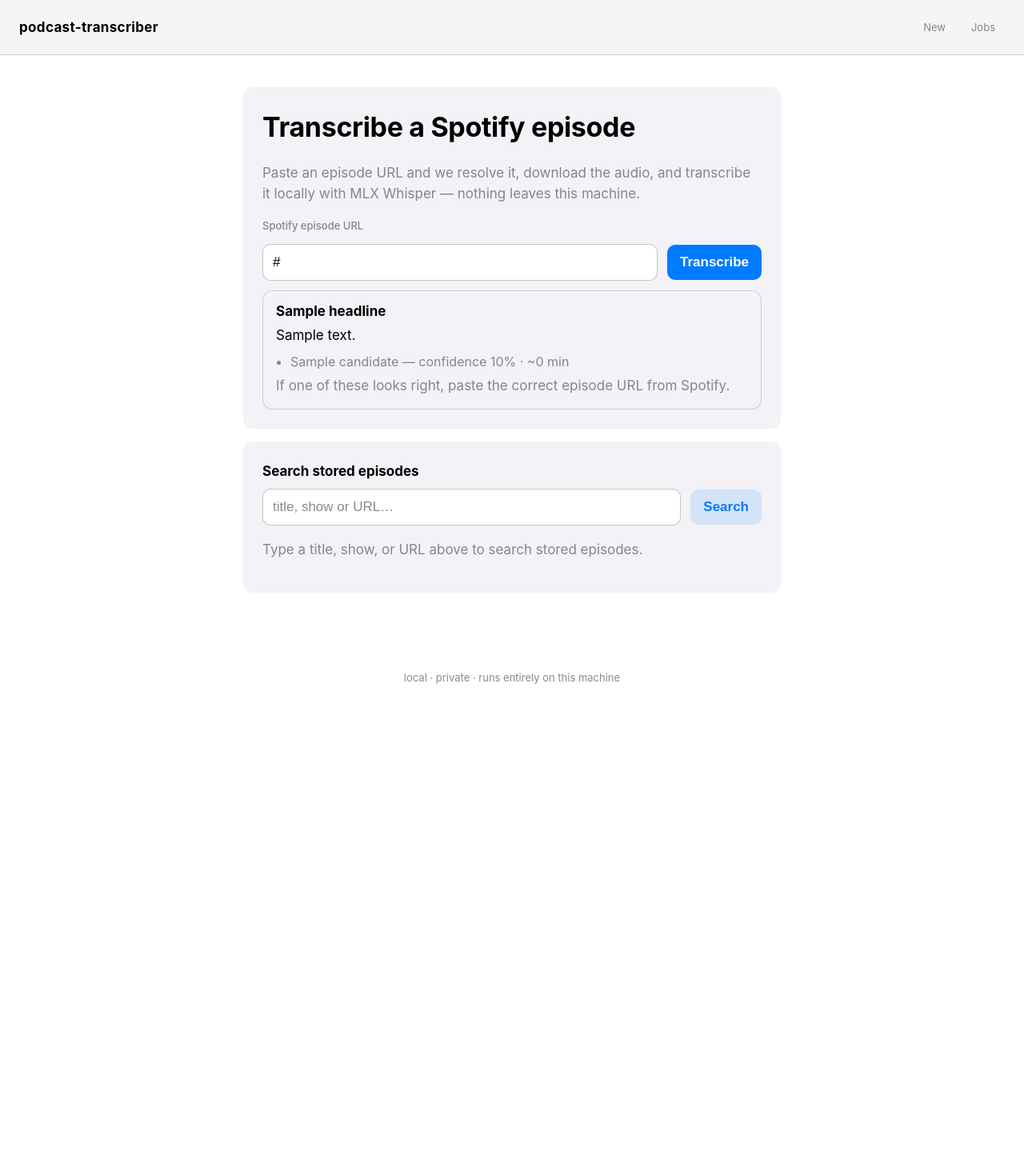
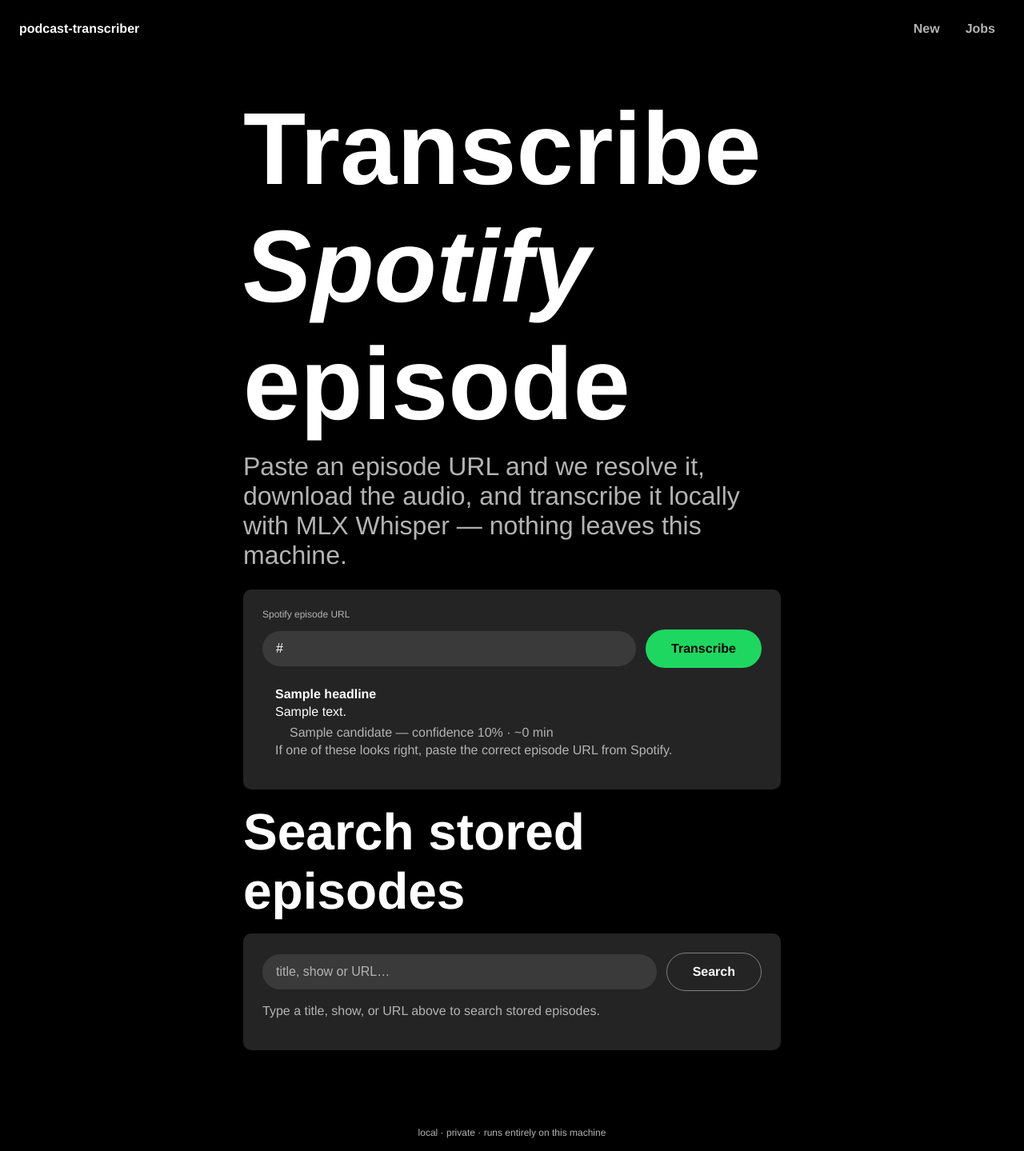
Before and after one commit to donovinsims/spotty, a FastAPI app: template src/podcast_transcriber/web/templates/index.html in a window 1280 px wide. Shown: the whole page at 80% size. Before the commit the page ends 855 px from the top, so only its background shows below. Run offline with FastAPI, Linux system fonts and the light colour scheme; the template is opened without the code that fills it: most values are stand-ins (such as "Sample title", 1, 10 or a date in 2020).

Commit message:
style(web): Spotify design language — black stage, 128px/900 hero with oblique word, #1ED760 pill CTAs, flat #242424 cards, no panel borders

```diff
--- a/src/podcast_transcriber/web/static/style.css
+++ b/src/podcast_transcriber/web/static/style.css
@@ -1,118 +1,83 @@
-/* podcast-transcriber — web UI. Plain CSS, iOS-semantic tokens,
-   dark-first with automatic light/dark selection. */
+/* podcast-transcriber — web UI. Spotify design language:
+   pure-black stage, 128px/900 hero with one word in the oblique cut,
+   full-range weight use (900 → 300), #1ED760 green for the filled pill
+   CTA only, flat #242424 cards, no panel borders, platform default sans
+   (Helvetica Neue / Helvetica / Arial) at normal line-height and tracking. */
 
 :root {
-  /* iOS semantic colors — dark values; the no-preference fallback
-     renders the dark look. Light values are set per scheme below. */
-  --ios-system-background: #000000;
-  --ios-secondary-system-background: #1c1c1e;
-  --ios-tertiary-system-background: #2c2c2e;
-  --ios-label: #ffffff;
-  --ios-secondary-label: rgba(235, 235, 245, 0.6);
-  --ios-separator: rgba(56, 56, 56, 0.4);
-  --ios-system-fill: rgba(120, 120, 128, 0.32);
-  --ios-tint: #0a84ff; /* systemBlue, dark */
-  --ios-indigo: #5e5ce6; /* systemIndigo, dark */
+  /* Surfaces — the depth step: #000000 → #121212 → #222326 → #242424 */
+  --bg: #000000;
+  --bg-soft: #121212;
+  --card-2: #222326;
+  --card: #242424;
 
-  /* Dynamic Type scale (M6 remapped to iOS semantics) */
-  --ios-type-display: 2.125rem; /* Large Title 34 */
-  --ios-type-headline: 1.0625rem; /* Headline 17, semibold */
-  --ios-type-body: 1.0625rem; /* Body 17 */
-  --ios-type-callout: 1rem; /* Callout 16 */
-  --ios-type-subhead: 0.9375rem; /* Subhead 15 */
-  --ios-type-footnote: 0.8125rem; /* Footnote 13 */
-  --ios-type-caption: 0.75rem; /* Caption 12 */
-  --ios-type-caption2: 0.6875rem; /* Caption2 11 */
+  /* Text */
+  --text: #ffffff;
+  --muted: #b3b3b3;
+  --muted-2: #a7a7a7;
+  --muted-3: #919496;
 
-  /* Spacing scale (M7 remapped to iOS semantics) */
-  --space-0: 2px;
-  --space-1: 4px;
-  --space-2: 8px;
-  --space-3: 12px;
-  --space-4: 16px;
-  --space-5: 24px;
-  --space-6: 32px;
+  /* Accent — the filled pill CTA, and only that */
+  --accent: #1ed760;
+  --accent-ink: #000000;
 
-  /* Legacy aliases remapped to the semantic tokens above */
-  --bg: var(--ios-system-background);
-  --bg-soft: var(--ios-secondary-system-background);
-  --card: var(--ios-secondary-system-background);
-  --card-2: var(--ios-tertiary-system-background);
-  --border: var(--ios-separator);
-  --text: var(--ios-label);
-  --muted: var(--ios-secondary-label);
-  --accent: var(--ios-tint);
-  --accent-ink: #ffffff;
-  --ok: #30d158; /* systemGreen, dark */
-  --warn: #ff9f0a; /* systemOrange, dark */
-  --err: #ff453a; /* systemRed, dark */
-  --pending: #0a84ff; /* systemBlue, dark */
-  --running: var(--ios-indigo);
-  --radius: 12px; /* iOS grouped-surface radius */
-  --radius-sm: 10px; /* buttons / inputs / list items */
-  --touch-target: 44px; /* iOS minimum interactive height */
-  --ts-col: 84px; /* transcript timestamp column */
-  --meta-col: 110px; /* episode meta label column */
-  --progress-height: 6px; /* UIProgressView-style track height */
+  /* The only 1px border in the system is the outline button */
+  --border-outline: #7f7f7f;
+  --overlay-white-10: rgba(255, 255, 255, 0.10);
+
+  /* Status accents (badge fills, progress, alerts) */
+  --ok: #1ed760;
+  --warn: #ffc862;
+  --err: #ff453a;
+  --pending: #576dd6;
+  --running: #7358ff;
+
+  /* Editorial palette — plan cards and imagery only, never chrome */
+  --ep-pink: #ffd2d7;
+  --ep-lilac: #c4b1d4;
+  --ep-periwinkle: #576dd6;
+  --ep-blue: #0d72ea;
+  --ep-olive: #5f8008;
+  --ep-violet: #7358ff;
+
+  /* Type — platform default sans; line-height and tracking stay normal
+     at every size, including 128px. */
+  --font-display: "Helvetica Neue", Helvetica, Arial, sans-serif;
+  --font-body: "Helvetica Neue", Helvetica, Arial, sans-serif;
+  --type-hero: clamp(2.75rem, 11vw, 8rem); /* 128px hero */
+  --type-section: clamp(2rem, 8vw, 4rem);  /* 64px section */
+  --type-editorial: 3rem;                  /* 48px editorial h2 */
+  --type-lead: 2rem;                       /* 32px lead, weight 300 */
+  --type-subhead: 1.5rem;                  /* 24px sub-heading, weight 300 */
+  --type-body: 1rem;                       /* 16px body */
+  --type-caption: 0.75rem;                 /* 12px fine print */
+
+  /* Spacing */
+  --sp-1: 4px;
+  --sp-2: 8px;
+  --sp-3: 12px;
+  --sp-4: 16px;
+  --sp-5: 24px;
+  --sp-6: 32px;
+
+  /* Metrics */
   --container-max: 720px;
   --page-bottom-pad: 64px;
-  --field-basis: 260px; /* form control flex-basis */
-  --search-basis: 200px; /* inline search field flex-basis */
-  --field-bg: var(--ios-system-fill); /* dark: fill-style field */
-  --field-border: var(--ios-separator);
-  /* type scale (M6) */
-  --text-display: var(--ios-type-display);
-  --text-section: var(--ios-type-headline);
-  --text-body: var(--ios-type-body);
-  --text-callout: var(--ios-type-callout);
-  --text-caption: var(--ios-type-footnote);
-  --text-caption2: var(--ios-type-caption2);
-  /* spacing tokens (M7) */
-  --sp-1: var(--space-1);
-  --sp-2: var(--space-2);
-  --sp-3: var(--space-3);
-  --sp-4: var(--space-4);
-  --sp-5: var(--space-5);
-}
+  --touch-target: 44px;
+  --nav-height: 72px;
+  --ts-col: 84px;
+  --meta-col: 110px;
+  --progress-height: 6px;
+  --field-basis: 260px;
+  --search-basis: 200px;
 
-@media (prefers-color-scheme: light) {
-  :root {
-    --ios-system-background: #ffffff;
-    --ios-secondary-system-background: #f2f2f7;
-    --ios-tertiary-system-background: #f2f2f7;
-    --ios-label: #000000;
-    --ios-secondary-label: rgba(60, 60, 67, 0.6);
-    --ios-separator: rgba(198, 198, 200, 0.8);
-    --ios-system-fill: rgba(120, 120, 128, 0.2);
-    --ios-tint: #007aff; /* systemBlue, light */
-    --ios-indigo: #5856d6; /* systemIndigo, light */
-    --ok: #34c759; /* systemGreen, light */
-    --warn: #ff9500;
-    --err: #ff3b30;
-    --pending: #007aff;
-    --field-bg: #ffffff; /* iOS light field: white with gray hairline */
-    --field-border: rgba(60, 60, 67, 0.29);
-  }
-}
+  /* Radius */
+  --radius-card: 10px;
+  --radius-lg: 24px;
+  --radius-pill: 9999px;
 
-@media (prefers-color-scheme: dark) {
-  :root {
-    --ios-system-background: #000000;
-    --ios-secondary-system-background: #1c1c1e;
-    --ios-tertiary-system-background: #2c2c2e;
-    --ios-label: #ffffff;
-    --ios-secondary-label: rgba(235, 235, 245, 0.6);
-    --ios-separator: rgba(56, 56, 56, 0.4);
-    --ios-system-fill: rgba(120, 120, 128, 0.32);
-    --ios-tint: #0a84ff;
-    --ios-indigo: #5e5ce6;
-    --ok: #30c759;
-    --warn: #ff9f0a;
-    --err: #ff453a;
-    --pending: #0a84ff;
-    --field-bg: var(--ios-system-fill);
-    --field-border: var(--ios-separator);
-  }
+  /* Motion — the house curve */
+  --ease-house: cubic-bezier(0.3, 0, 0, 1);
 }
 
 * { box-sizing: border-box; }
@@ -123,14 +88,15 @@
   margin: 0;
   background: var(--bg);
   color: var(--text);
-  font-family: -apple-system, BlinkMacSystemFont, "Segoe UI", Roboto, Helvetica,
-    Arial, sans-serif;
-  line-height: 1.55;
-  font-size: var(--text-body);
+  font-family: var(--font-body);
+  font-size: var(--type-body);
+  line-height: normal;
+  -webkit-font-smoothing: antialiased;
   min-height: 100vh;
 }
 
-a { color: var(--accent); text-decoration: none; }
+/* Links are white — green is never a link colour. */
+a { color: var(--text); text-decoration: none; }
 a:hover { text-decoration: underline; }
 
 .muted { color: var(--muted); }
@@ -157,13 +123,9 @@
   align-items: center;
   justify-content: space-between;
   gap: var(--sp-3);
-  padding: var(--sp-3) var(--sp-5);
-  /* iOS translucent blur bar; falls back to solid bg-soft. */
-  background: var(--bg-soft);
-  background: color-mix(in srgb, var(--bg-soft) 78%, transparent);
-  -webkit-backdrop-filter: saturate(180%) blur(20px);
-  backdrop-filter: saturate(180%) blur(20px);
-  border-bottom: 1px solid var(--border);
+  height: var(--nav-height);
+  padding: 0 var(--sp-5);
+  background: #000000;
   position: sticky;
   top: 0;
   z-index: 10;
@@ -171,29 +133,34 @@
 
 .brand {
   font-weight: 700;
-  letter-spacing: 0.02em;
   color: var(--text);
-  font-size: var(--text-section);
+  font-size: var(--type-body);
+  line-height: normal;
+  letter-spacing: normal;
 }
 .brand:hover { text-decoration: none; }
 
 .topnav { display: flex; gap: var(--sp-2); }
 .topnav a {
   color: var(--muted);
-  padding: var(--sp-1) var(--sp-3);
-  border-radius: 999px;
-  font-size: var(--text-caption);
+  padding: var(--sp-2) var(--sp-3);
+  border-radius: var(--radius-pill);
+  font-size: var(--type-body);
+  font-weight: 700;
+  line-height: normal;
   min-height: var(--touch-target);
   display: inline-flex;
   align-items: center;
+  -webkit-tap-highlight-color: transparent;
+  transition: background-color 0.15s var(--ease-house), color 0.15s var(--ease-house);
 }
 .topnav a:hover { color: var(--text); text-decoration: none; }
 .topnav a[aria-current="page"] {
-  color: var(--accent);
-  background: color-mix(in srgb, var(--accent) 14%, transparent);
+  color: var(--text);
+  background: var(--overlay-white-10);
 }
 
-/* ---------- iOS bottom tab bar (D6: <=560px and/or standalone) ---------- */
+/* ---------- bottom tab bar (<=560px and/or standalone) ---------- */
 .tabbar { display: none; }
 @media (max-width: 560px), (display-mode: standalone) {
   .topnav { display: none; }
@@ -233,7 +196,7 @@
 .container {
   max-width: var(--container-max);
   margin: 0 auto;
-  padding: var(--sp-5) var(--sp-5)
+  padding: var(--sp-6) var(--sp-5)
     calc(var(--page-bottom-pad) + env(safe-area-inset-bottom));
 }
 
@@ -241,19 +204,77 @@
   text-align: center;
   padding: var(--sp-4) var(--sp-4)
     calc(var(--sp-4) + env(safe-area-inset-bottom));
-  font-size: var(--text-caption);
+  font-size: var(--type-caption);
 }
 
-h1 { font-size: var(--text-display); margin: 0 0 var(--sp-1); letter-spacing: -0.01em; }
-h2 { font-size: var(--text-section); margin: 0 0 var(--sp-2); }
+/* ---------- type ---------- */
+h1 {
+  font-family: var(--font-display);
+  font-size: var(--type-hero);
+  font-weight: 900;
+  line-height: normal;
+  letter-spacing: normal;
+  margin: var(--sp-2) 0 var(--sp-3);
+}
+h2 {
+  font-family: var(--font-display);
+  font-size: var(--type-section);
+  font-weight: 800;
+  line-height: normal;
+  letter-spacing: normal;
+  margin: 0 0 var(--sp-4);
+}
+h3 {
+  font-family: var(--font-display);
+  font-size: var(--type-subhead);
+  font-weight: 300;
+  line-height: normal;
+  letter-spacing: normal;
+  margin: 0 0 var(--sp-3);
+}
+
+/* The signature move: one word of the hero flips to the oblique cut. */
+h1 em, .lead em { font-style: italic; }
+
+.lead {
+  font-family: var(--font-display);
+  font-size: var(--type-lead);
+  font-weight: 300;
+  line-height: normal;
+  letter-spacing: normal;
+  margin: 0 0 var(--sp-5);
+}
+
+.transcript-header { margin-bottom: var(--sp-4); }
 
 /* ---------- cards ---------- */
 .card {
   background: var(--card);
-  border-radius: var(--radius);
+  border-radius: var(--radius-card);
   padding: var(--sp-5);
   margin: var(--sp-4) 0;
 }
+
+/* Split-radius card: coloured header band (10px 10px 0 0) over the
+   flat #242424 body (0 0 10px 10px). No border anywhere. */
+.card-split { padding: 0; overflow: hidden; }
+.card-header {
+  margin: 0;
+  padding: var(--sp-4) var(--sp-5);
+  font-family: var(--font-display);
+  font-size: var(--type-subhead);
+  font-weight: 800;
+  line-height: normal;
+  letter-spacing: normal;
+  border-radius: var(--radius-card) var(--radius-card) 0 0;
+}
+.card-body { padding: var(--sp-5); }
+.band-pink { background: var(--ep-pink); color: #121212; }
+.band-lilac { background: var(--ep-lilac); color: #121212; }
+.band-periwinkle { background: var(--ep-periwinkle); color: #ffffff; }
+.band-blue { background: var(--ep-blue); color: #ffffff; }
+.band-olive { background: var(--ep-olive); color: #ffffff; }
+.band-violet { background: var(--ep-violet); color: #ffffff; }
 
 .stack { display: grid; gap: var(--sp-3); }
 
@@ -263,13 +284,13 @@
   align-items: center;
   flex-wrap: wrap;
 }
-.row.small { gap: var(--sp-2); margin-top: var(--sp-2); font-size: var(--text-caption); }
+.row.small { gap: var(--sp-2); margin-top: var(--sp-2); font-size: var(--type-caption); }
 
 /* ---------- forms ---------- */
 label {
-  font-size: var(--text-caption);
+  font-size: var(--type-caption);
   color: var(--muted);
-  font-weight: 500;
+  font-weight: 400;
 }
 
 input[type="url"],
@@ -278,12 +299,12 @@
 input[type="password"] {
   flex: 1 1 var(--field-basis);
   min-width: 0;
-  background: var(--field-bg);
-  border: 1px solid var(--field-border);
+  background: var(--overlay-white-10);
+  border: 1px solid transparent;
   color: var(--text);
-  border-radius: var(--radius-sm);
-  padding: var(--sp-3) var(--sp-3);
-  font-size: var(--text-body);
+  border-radius: var(--radius-pill);
+  padding: var(--sp-3) var(--sp-4);
+  font-size: var(--type-body);
   -webkit-appearance: none;
   appearance: none;
 }
@@ -299,59 +320,63 @@
 /* H11: keyboard focus is always visible, on every focusable element. */
 :focus-visible { outline: 2px solid var(--accent); outline-offset: 2px; }
 
+/* ---------- buttons — every button is a 9999px pill at 16/700 ---------- */
 .btn {
   display: inline-flex;
   align-items: center;
   justify-content: center;
-  min-height: var(--touch-target);
+  min-height: 48px;
   background: var(--accent);
   color: var(--accent-ink);
   border: 0;
-  border-radius: var(--radius-sm);
-  padding: var(--sp-3) var(--sp-4);
-  font-size: var(--text-body);
-  font-weight: 600;
+  border-radius: var(--radius-pill);
+  padding: 8px 32px;
+  font-family: var(--font-body);
+  font-size: var(--type-body);
+  font-weight: 700;
+  line-height: normal;
   cursor: pointer;
   text-decoration: none;
   white-space: nowrap;
   -webkit-tap-highlight-color: transparent;
-  transition: transform 0.18s cubic-bezier(0.4, 0, 0.2, 1), filter 0.15s ease, opacity 0.15s ease;
+  transition: background-color 0.15s var(--ease-house),
+              transform 0.15s var(--ease-house);
 }
 .btn:hover { text-decoration: none; filter: brightness(1.08); }
 .btn:active { transform: scale(0.97); }
-.btn-ghost {
-  /* iOS tinted secondary button: tint text on a tint wash. */
-  background: transparent;
-  background: color-mix(in srgb, var(--accent) 13%, transparent);
-  color: var(--accent);
-  border: 0;
-  font-weight: 600;
-}
-.btn-ghost:hover { filter: brightness(1.06); }
-.btn-small { padding: var(--sp-1) var(--sp-3); font-size: var(--text-caption); border-radius: 8px; min-height: 36px; }
 .btn:disabled { opacity: 0.55; cursor: not-allowed; }
 
-/* iOS tap feedback for link-style controls. */
-.topnav a, .tabbar a, .back {
-  -webkit-tap-highlight-color: transparent;
-  transition: transform 0.18s cubic-bezier(0.4, 0, 0.2, 1), color 0.15s ease;
+/* The transparent outline twin — the only 1px border in the system. */
+.btn-ghost {
+  background: transparent;
+  color: var(--text);
+  border: 1px solid var(--border-outline);
+  font-weight: 700;
+  transition: background-color 0.15s var(--ease-house),
+              transform 0.15s var(--ease-house);
 }
-.topnav a:active, .tabbar a:active, .back:active { transform: scale(0.97); }
+.btn-ghost:hover { background: var(--overlay-white-10); }
 
-/* H6: in-flight feedback while a form request is in progress. */
+.btn-small {
+  padding: 4px 16px;
+  font-size: var(--type-caption);
+  min-height: 32px;
+}
+
+/* ---------- htmx in-flight feedback ---------- */
 .htmx-indicator { display: none; }
 .htmx-request .htmx-indicator { display: inline; }
-.htmx-request { opacity: 0.75; transition: opacity 0.15s ease; }
+.htmx-request { opacity: 0.75; transition: opacity 0.15s var(--ease-house); }
 
-/* iOS-style swap transitions (HTMX out/settle classes). */
+/* Swap transitions (HTMX out/settle classes). */
 .htmx-swapping {
   opacity: 0;
   transition: opacity 0.15s ease-out;
 }
 .htmx-settling {
-  animation: ios-enter 0.3s cubic-bezier(0.4, 0, 0.2, 1);
+  animation: spotify-enter 0.3s var(--ease-house);
 }
-@keyframes ios-enter {
+@keyframes spotify-enter {
   from { opacity: 0; transform: translateY(8px); }
   to { opacity: 1; transform: translateY(0); }
 }
@@ -387,52 +412,54 @@
 .search-inline { display: flex; gap: var(--sp-3); margin: var(--sp-3) 0; flex-wrap: wrap; }
 .search-inline input { flex: 1 1 var(--search-basis); }
 
-/* ---------- status badges ---------- */
+/* ---------- status badges — glass chips, no borders ---------- */
 .badge {
   display: inline-block;
   padding: var(--sp-1) var(--sp-3);
-  border-radius: 999px;
-  font-size: var(--text-caption2);
+  border-radius: var(--radius-pill);
+  font-size: var(--type-caption);
   font-weight: 700;
-  letter-spacing: 0.04em;
-  background: var(--card-2);
-  color: var(--muted);
-  border: 1px solid var(--border);
+  line-height: normal;
+  letter-spacing: normal;
+  background: var(--overlay-white-10);
+  color: var(--text);
 }
-.badge-pending { color: var(--pending); border-color: var(--pending); background: color-mix(in srgb, var(--pending) 12%, transparent); }
-.badge-running { color: var(--running); border-color: var(--running); background: color-mix(in srgb, var(--running) 12%, transparent); }
-.badge-complete, .badge-verified { color: var(--ok); border-color: var(--ok); background: color-mix(in srgb, var(--ok) 12%, transparent); }
-.badge-queued, .badge-review_required { color: var(--warn); border-color: var(--warn); background: color-mix(in srgb, var(--warn) 12%, transparent); }
-.badge-failed, .badge-unavailable { color: var(--err); border-color: var(--err); background: color-mix(in srgb, var(--err) 12%, transparent); }
+.badge-pending { color: var(--pending); background: color-mix(in srgb, var(--pending) 15%, transparent); }
+.badge-running { color: var(--running); background: color-mix(in srgb, var(--running) 15%, transparent); }
+.badge-complete, .badge-verified { color: var(--ok); background: color-mix(in srgb, var(--ok) 15%, transparent); }
+.badge-queued, .badge-review_required { color: var(--warn); background: color-mix(in srgb, var(--warn) 15%, transparent); }
+.badge-failed, .badge-unavailable { color: var(--err); background: color-mix(in srgb, var(--err) 15%, transparent); }
 
 /* ---------- alerts ---------- */
 .alert {
-  border: 1px solid var(--border);
-  border-radius: var(--radius);
+  border: 0;
+  border-radius: var(--radius-card);
   padding: var(--sp-3) var(--sp-4);
   margin-top: var(--sp-3);
   background: var(--card);
 }
-.alert-error { border-color: var(--err); }
-.alert-warn { border-color: var(--warn); }
+.alert-error { background: color-mix(in srgb, var(--err) 10%, var(--card)); }
+.alert-warn { background: color-mix(in srgb, var(--warn) 10%, var(--card)); }
 .alert strong { display: block; margin-bottom: var(--sp-1); }
 .alert p { margin: var(--sp-1) 0; }
 .alert ul { margin: var(--sp-2) 0 0; padding-left: 18px; }
-.alert li { margin: var(--sp-1) 0; color: var(--muted); font-size: var(--text-callout); }
+.alert li { margin: var(--sp-1) 0; color: var(--muted); font-size: var(--type-body); }
+
+.candidates { list-style: none; padding: 0; margin: var(--sp-2) 0 0; }
 
 /* ---------- progress ---------- */
 .progress {
   height: var(--progress-height);
-  border-radius: 999px;
-  background: var(--ios-system-fill);
+  border-radius: var(--radius-pill);
+  background: var(--card-2);
   overflow: hidden;
   margin: var(--sp-3) 0 var(--sp-1);
 }
 .progress-fill {
   height: 100%;
   background: var(--accent);
-  border-radius: 999px;
-  transition: width 0.5s cubic-bezier(0.4, 0, 0.2, 1);
+  border-radius: var(--radius-pill);
+  transition: width 0.5s var(--ease-house);
 }
 
 .status-row {
--- a/src/podcast_transcriber/web/templates/base.html
+++ b/src/podcast_transcriber/web/templates/base.html
@@ -3,7 +3,7 @@
 <head>
   <meta charset="utf-8">
   <meta name="viewport" content="width=device-width, initial-scale=1, viewport-fit=cover">
-  <meta name="theme-color" content="#12151c">
+  <meta name="theme-color" content="#000000">
   <meta name="mobile-web-app-capable" content="yes">
   <meta name="apple-mobile-web-app-capable" content="yes">
   <meta name="apple-mobile-web-app-status-bar-style" content="black-translucent">
--- a/src/podcast_transcriber/web/templates/fragments/submit_area.html
+++ b/src/podcast_transcriber/web/templates/fragments/submit_area.html
@@ -1,7 +1,8 @@
-<section id="submit-area" class="card">
-  <h1>Transcribe a Spotify episode</h1>
-  <p class="muted">Paste an episode URL and we resolve it, download the audio,
+<section id="submit-area">
+  <h1>Transcribe <em>Spotify</em> episode</h1>
+  <p class="lead muted">Paste an episode URL and we resolve it, download the audio,
     and transcribe it locally with MLX Whisper — nothing leaves this machine.</p>
+  <div class="card">
     <!-- method/action = native fallback for any submit htmx misses: a plain
          POST to /jobs creates the job (or shows the error on the full page)
          instead of a confusing native GET reload with ?url=. -->
@@ -35,4 +36,5 @@
       {% endif %}
     </div>
     {% endif %}
+  </div>
 </section>
--- a/src/podcast_transcriber/web/templates/index.html
+++ b/src/podcast_transcriber/web/templates/index.html
@@ -10,8 +10,8 @@
 </div>
 {% endif %}
 {% include "fragments/submit_area.html" %}
+<h2>Search stored episodes</h2>
 <section class="card">
-  <h2>Search stored episodes</h2>
   <form class="row"
         hx-get="/search"
         hx-target="#episode-results"
--- a/src/podcast_transcriber/web/templates/login.html
+++ b/src/podcast_transcriber/web/templates/login.html
@@ -1,8 +1,9 @@
 {% extends "base.html" %}
 {% block title %}Sign in{% endblock %}
 {% block content %}
-<section class="card">
-  <h2>Sign in</h2>
+<section class="card card-split">
+  <h2 class="card-header band-lilac">Sign in</h2>
+  <div class="card-body">
     <p class="muted">This instance is protected. Enter the access token from
       <code>PT_AUTH_TOKEN</code> (repo <code>.env</code>).</p>
     {% if error %}
@@ -14,5 +15,6 @@
              autocomplete="current-password" autofocus required>
       <button type="submit" class="btn">Sign in</button>
     </form>
+  </div>
 </section>
 {% endblock %}
```
Also changed, not shown: other parts of src/podcast_transcriber/web/static/style.css (+32 -39 lines), docs/spotify-marketing-DESIGN.md (added, +151 -0 lines), src/podcast_transcriber/web/templates/job_detail.html (+5 -2 lines), src/podcast_transcriber/web/static/manifest.webmanifest. Lines whose indentation alone changed are shown as unchanged.
